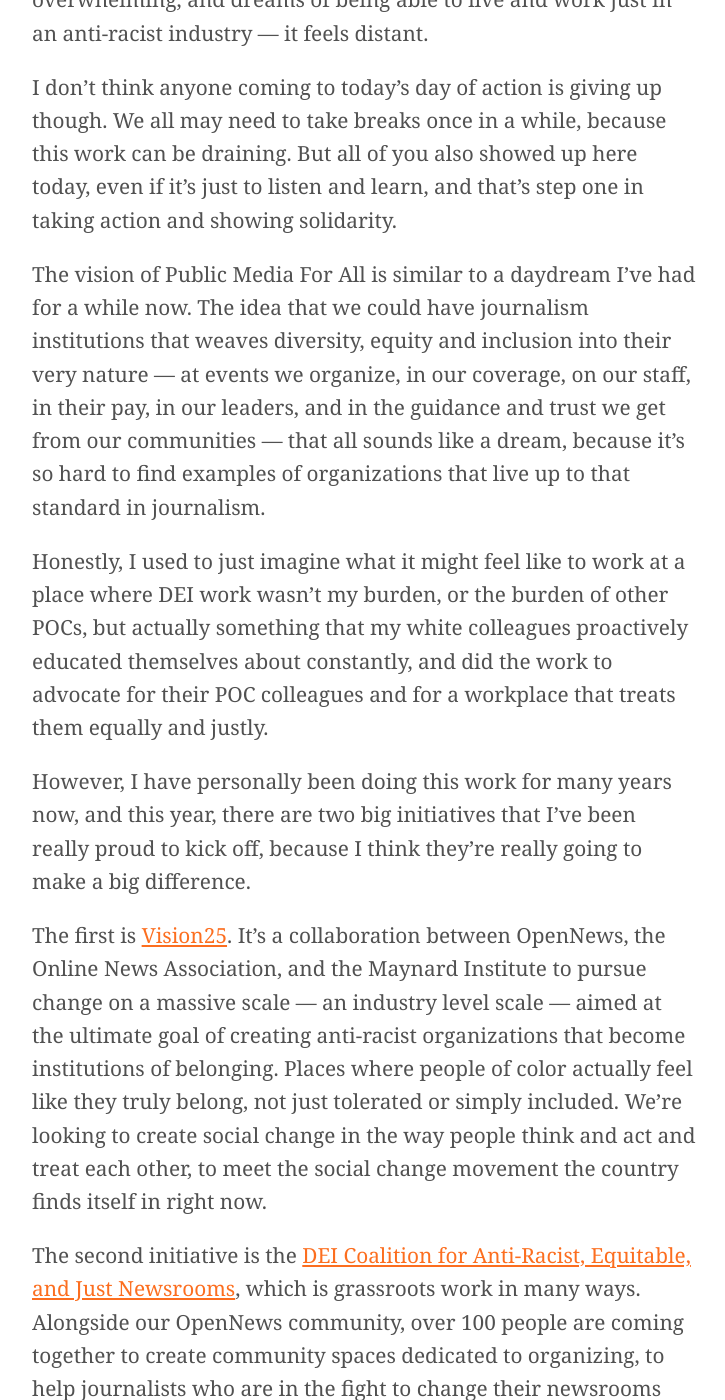
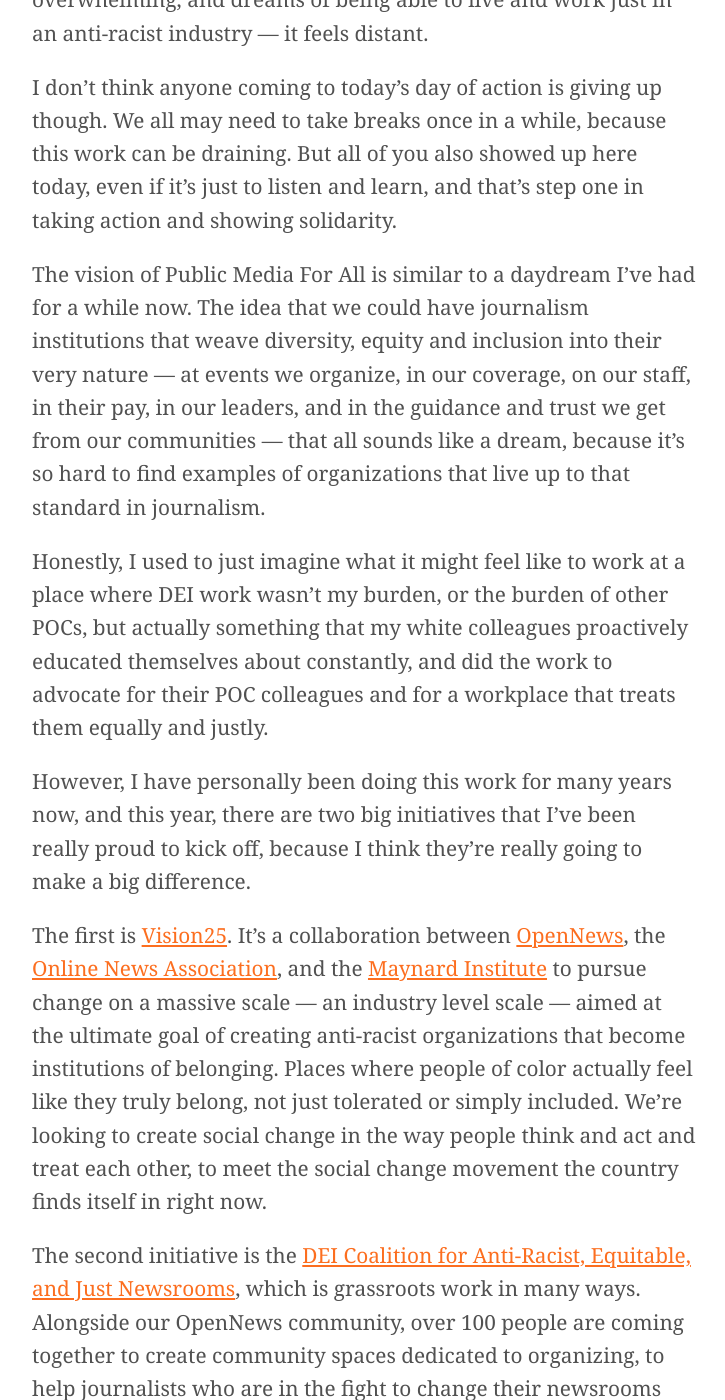
Before and after one commit to OpenNews/opennews-website, a Jekyll site: the page built from _posts/2020-11-11-in-solidarity-with-public-media-for-all.md, in a window 1280 px wide and 1400 px high, scrolled down 2593 px. Shown: the whole window, without its empty margins (118-843 px from the left). Built offline with Jekyll 4.4.1, drawn with Linux system fonts in a browser that asks for light colours; nearby versions of some CDN libraries; some web fonts are replaced; comment, search, counter and statistics services are not loaded; some of the changed text lies outside the part shown.

Commit message:
final copy

```diff
--- a/_posts/2020-11-11-in-solidarity-with-public-media-for-all.md
+++ b/_posts/2020-11-11-in-solidarity-with-public-media-for-all.md
@@ -32,17 +32,17 @@
 
 I don’t think anyone coming to today’s day of action is giving up though. We all may need to take breaks once in a while, because this work can be draining. But all of you also showed up here today, even if it’s just to listen and learn, and that’s step one in taking action and showing solidarity.
 
-The vision of Public Media For All is similar to a daydream I’ve had for a while now. The idea that we could have journalism institutions that weaves diversity, equity and inclusion into their very nature — at events we organize, in our coverage, on our staff, in their pay, in our leaders, and in the guidance and trust we get from our communities — that all sounds like a dream, because it’s so hard to find examples of organizations that live up to that standard in journalism.
+The vision of Public Media For All is similar to a daydream I’ve had for a while now. The idea that we could have journalism institutions that weave diversity, equity and inclusion into their very nature — at events we organize, in our coverage, on our staff, in their pay, in our leaders, and in the guidance and trust we get from our communities — that all sounds like a dream, because it’s so hard to find examples of organizations that live up to that standard in journalism.
 
 Honestly, I used to just imagine what it might feel like to work at a place where DEI work wasn’t my burden, or the burden of other POCs, but actually something that my white colleagues proactively educated themselves about constantly, and did the work to advocate for their POC colleagues and for a workplace that treats them equally and justly.
 
 However, I have personally been doing this work for many years now, and this year, there are two big initiatives that I’ve been really proud to kick off, because I think they’re really going to make a big difference.
 
-The first is [Vision25](2020-10-01-vision25-building-racial-equity-in-newsrooms). It’s a collaboration between OpenNews, the Online News Association, and the Maynard Institute to pursue change on a massive scale — an industry level scale — aimed at the ultimate goal of creating anti-racist organizations that become institutions of belonging. Places where people of color actually feel like they truly belong, not just tolerated or simply included. We’re looking to create social change in the way people think and act and treat each other, to meet the social change movement the country finds itself in right now.
+The first is [Vision25](2020-10-01-vision25-building-racial-equity-in-newsrooms). It’s a collaboration between [OpenNews](https://opennews.org/blog/moving-far-beyond-diversity-how-vision25-came-together/), the [Online News Association](https://journalists.org/), and the [Maynard Institute](https://mije.org/) to pursue change on a massive scale — an industry level scale — aimed at the ultimate goal of creating anti-racist organizations that become institutions of belonging. Places where people of color actually feel like they truly belong, not just tolerated or simply included. We’re looking to create social change in the way people think and act and treat each other, to meet the social change movement the country finds itself in right now.
 
 The second initiative is the [DEI Coalition for Anti-Racist, Equitable, and Just Newsrooms](/what/community/dei-coalition), which is grassroots work in many ways. Alongside our OpenNews community, over 100 people are coming together to create community spaces dedicated to organizing, to help journalists who are in the fight to change their newsrooms learn from each other and give solidarity to one another. One of those community spaces will also be dedicated to managers who are committed to change, and face their own challenges on how to make change happen. Ultimately, the DEI Coalition is collective work done with the community, to give anyone who wants to work and exert pressure and negotiate and demand, a place to learn and work together.
 
-Vision25, the DEI Coalition, and Public Media For All, share something really important in common: anyone can help or participate in some way, and the work centers people and our collective agency to take action and demand better.
+Vision25, the DEI Coalition, and Public Media For All, share something really important in common: **anyone can help or participate in some way, and the work centers people and our collective agency to take action and demand better.**
 
 Plus, doing this work across multiple initiatives, with our different perspectives and passions, and with our genuine interest and curiosity about people and telling stories, all of that enables us to better understand each other and take action together to create more just organizations and communities.
 
```
